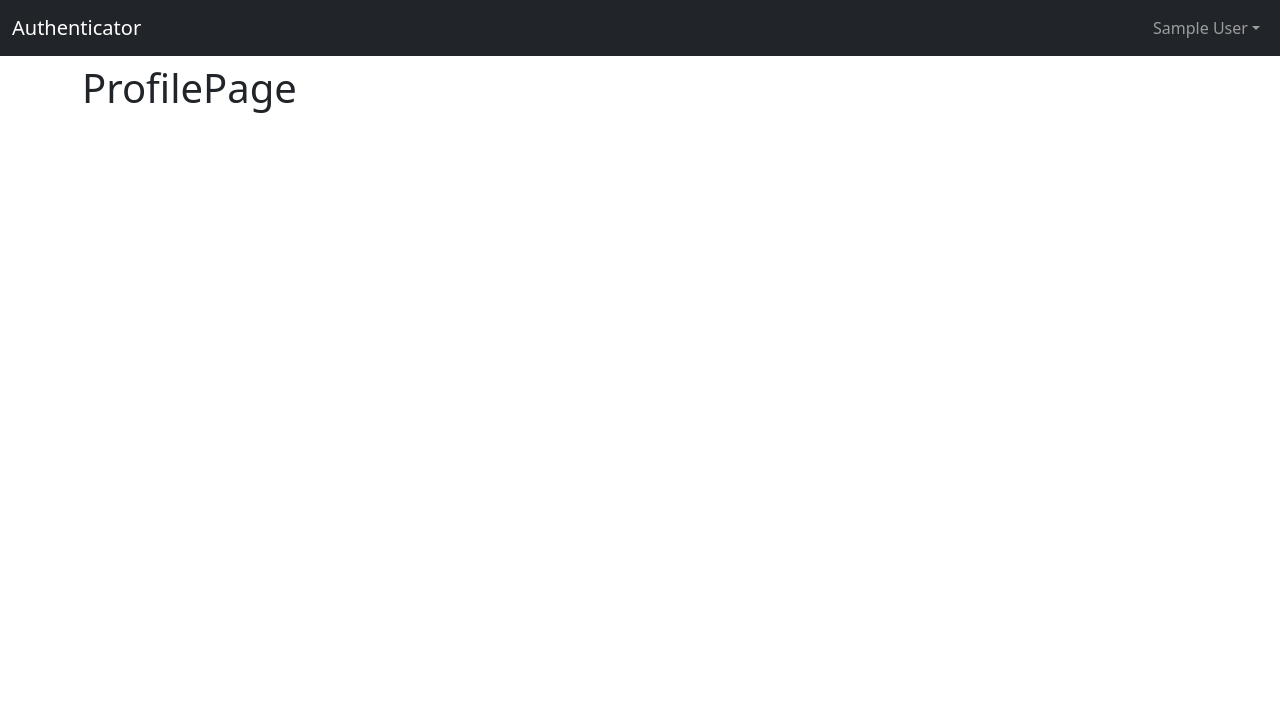
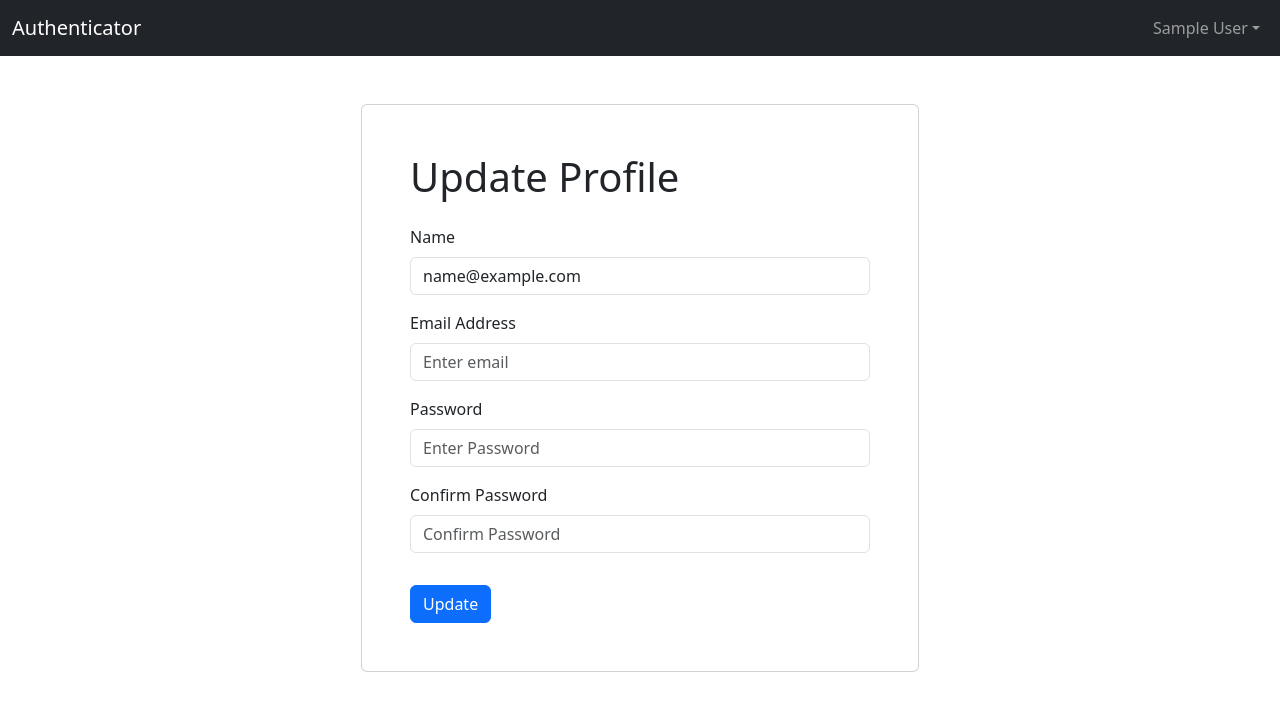
Before and after one commit to uimarshall/mern-auth-reduxtoolkit-, a React (Vite) app in the folder frontend/: page /profile in a window 1280 px wide. Shown: the top 710 px of the page. Built offline with nearby package versions, Linux system fonts and the light colour scheme; sample sign-in values are in the browser's storage.

Commit message:
Add update user profile functionality to frontend.

```diff
--- a/frontend/src/pages/ProfilePage.jsx
+++ b/frontend/src/pages/ProfilePage.jsx
@@ -1,8 +1,98 @@
+import { useState, useEffect } from 'react';
+import { Button, Form } from 'react-bootstrap';
+import FormContainer from '../components/FormContainer';
+import { useDispatch, useSelector } from 'react-redux';
+import { setCredentials } from '../slices/authSlice';
+import { toast } from 'react-toastify';
+import Loader from '../components/Loader';
+import { useUpdateUserMutation } from '../slices/usersApiSlice';
+
 const ProfilePage = () => {
+  const [name, setName] = useState('');
+  const [email, setEmail] = useState('');
+  const [password, setPassword] = useState('');
+  const [confirmPassword, setConfirmPassword] = useState('');
+
+  const dispatch = useDispatch();
+
+  // Get user data
+  const { userInfo } = useSelector((state) => state.auth);
+  console.log(userInfo);
+
+  const [updateProfile, { isLoading }] = useUpdateUserMutation();
+
+  useEffect(() => {
+    setName(userInfo.name);
+    setName(userInfo.email);
+  }, [userInfo.name, userInfo.email]);
+
+  const submitHandler = async (e) => {
+    e.preventDefault();
+    if (password !== confirmPassword) {
+      toast.error('Passwords do not match');
+    } else {
+      try {
+        const res = await updateProfile({
+          _id: userInfo._id,
+          name,
+          email,
+          password,
+        }).unwrap();
+        dispatch(setCredentials({ ...res.data }));
+        toast.success('Profile updated successfully');
+      } catch (err) {
+        toast.error(err?.data?.message || err.error);
+      }
+    }
+  };
+
   return (
-    <div>
-      <h1>ProfilePage</h1>
-    </div>
+    <FormContainer>
+      <h1>Update Profile</h1>
+      <Form onSubmit={submitHandler}>
+        <Form.Group controlId="name" className="my-3">
+          <Form.Label>Name</Form.Label>
+          <Form.Control
+            type="text"
+            placeholder="Enter your name"
+            value={name}
+            onChange={(e) => setName(e.target.value)}
+          ></Form.Control>
+        </Form.Group>
+
+        <Form.Group controlId="email" className="my-3">
+          <Form.Label>Email Address</Form.Label>
+          <Form.Control
+            type="email"
+            placeholder="Enter email"
+            value={email}
+            onChange={(e) => setEmail(e.target.value)}
+          ></Form.Control>
+        </Form.Group>
+        <Form.Group controlId="password" className="my-3">
+          <Form.Label>Password</Form.Label>
+          <Form.Control
+            type="password"
+            placeholder="Enter Password"
+            value={password}
+            onChange={(e) => setPassword(e.target.value)}
+          ></Form.Control>
+        </Form.Group>
+        <Form.Group controlId="confirmPassword" className="my-3">
+          <Form.Label>Confirm Password</Form.Label>
+          <Form.Control
+            type="password"
+            placeholder="Confirm Password"
+            value={confirmPassword}
+            onChange={(e) => setConfirmPassword(e.target.value)}
+          ></Form.Control>
+        </Form.Group>
+        {isLoading && <Loader />}
+        <Button type="submit" variant="primary" className="mt-3">
+          Update
+        </Button>
+      </Form>
+    </FormContainer>
   );
 };
 
--- a/frontend/src/slices/usersApiSlice.js
+++ b/frontend/src/slices/usersApiSlice.js
@@ -24,8 +24,19 @@
         method: 'POST',
       }),
     }),
+    updateUser: builder.mutation({
+      query: (credentials) => ({
+        url: `${USERS_URL}/profile`,
+        method: 'PUT',
+        body: credentials,
+      }),
+    }),
   }),
 });
 
-export const { useLoginMutation, useLogoutMutation, useRegisterMutation } =
-  usersApiSlice;
+export const {
+  useLoginMutation,
+  useLogoutMutation,
+  useRegisterMutation,
+  useUpdateUserMutation,
+} = usersApiSlice;
```
